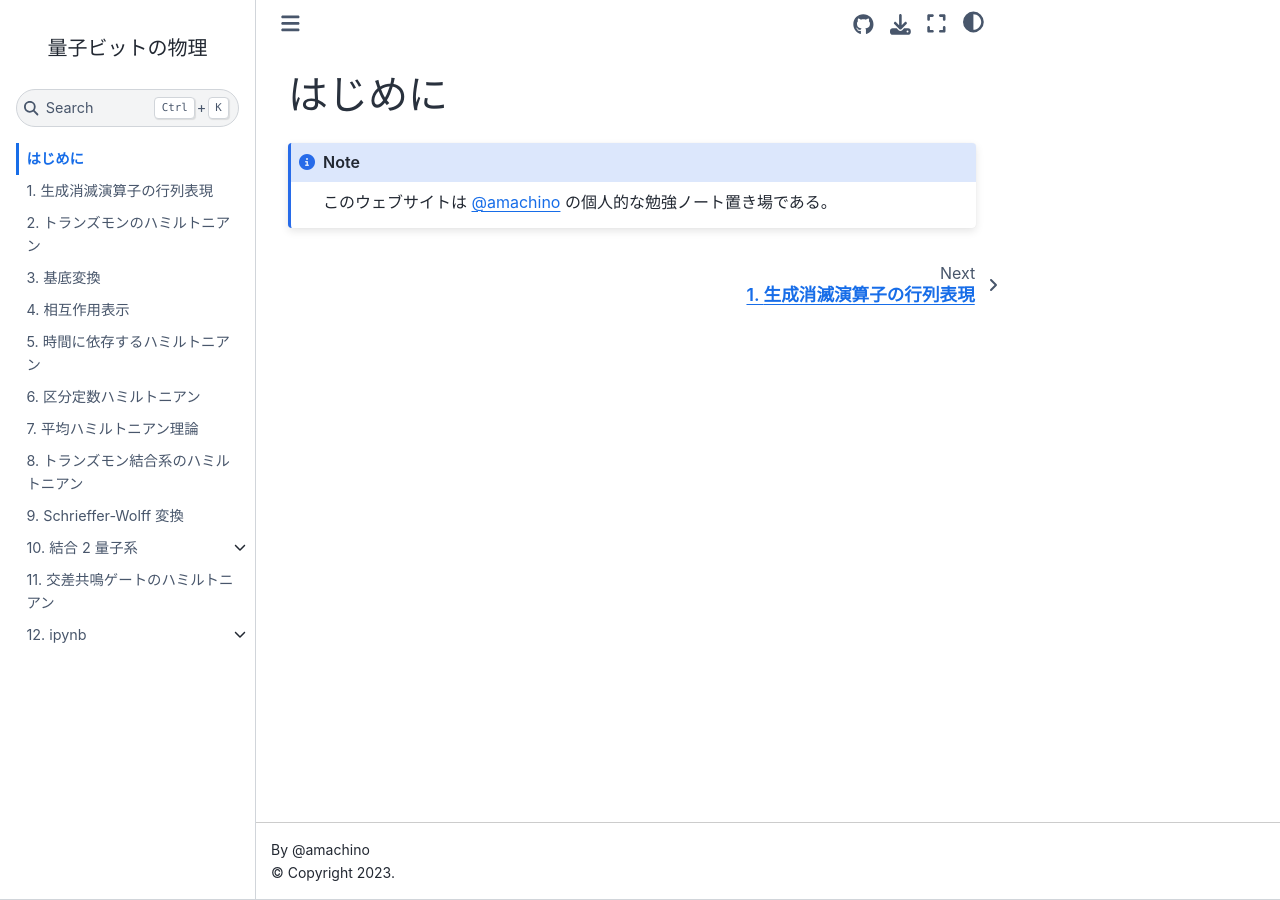
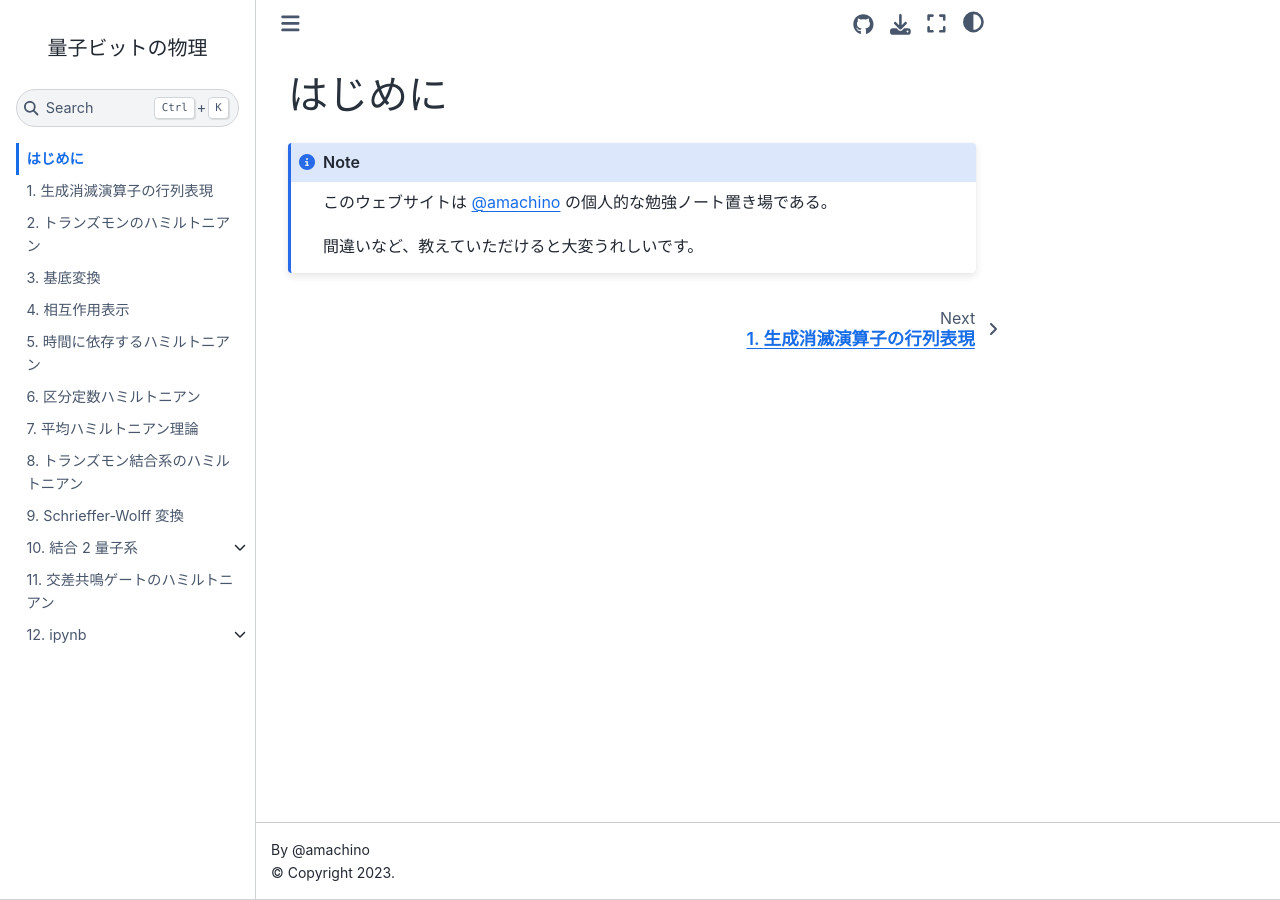
Before and after one commit to amachino/physics-of-qubits, a Jupyter Book: the page built from content/intro.md, in a window 1280 px wide. Built offline with Jupyter Book 1.0.4 settings and Sphinx 7.4.7 and the Sphinx Book theme 1.1.4, drawn with Linux system fonts in a browser that asks for light colours.

Commit message:
Add request for feedback

```diff
--- a/content/intro.md
+++ b/content/intro.md
@@ -2,4 +2,6 @@
 
 :::{note}
 このウェブサイトは [@amachino](https://twitter.com/amachino) の個人的な勉強ノート置き場である。
+
+間違いなど、教えていただけると大変うれしいです。
 :::
```
